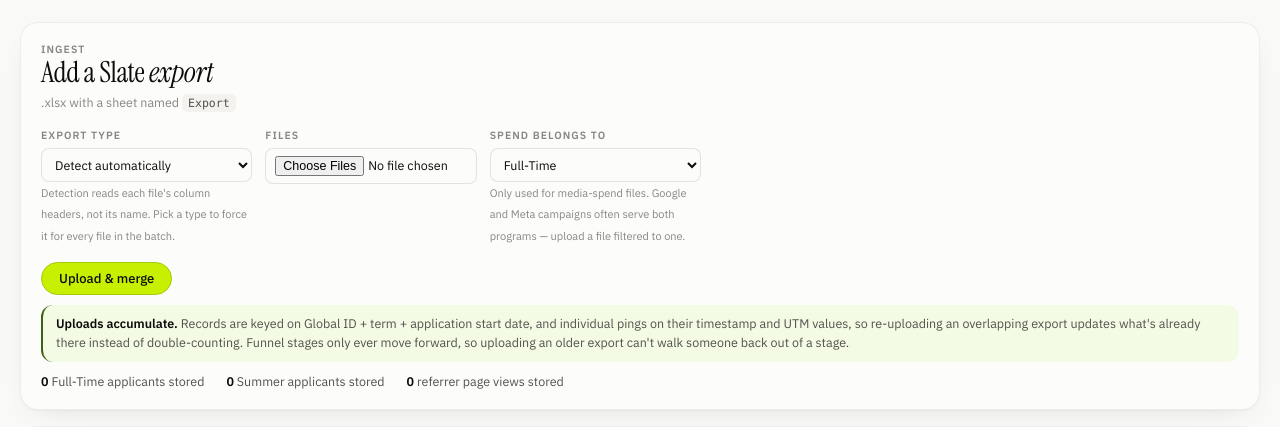
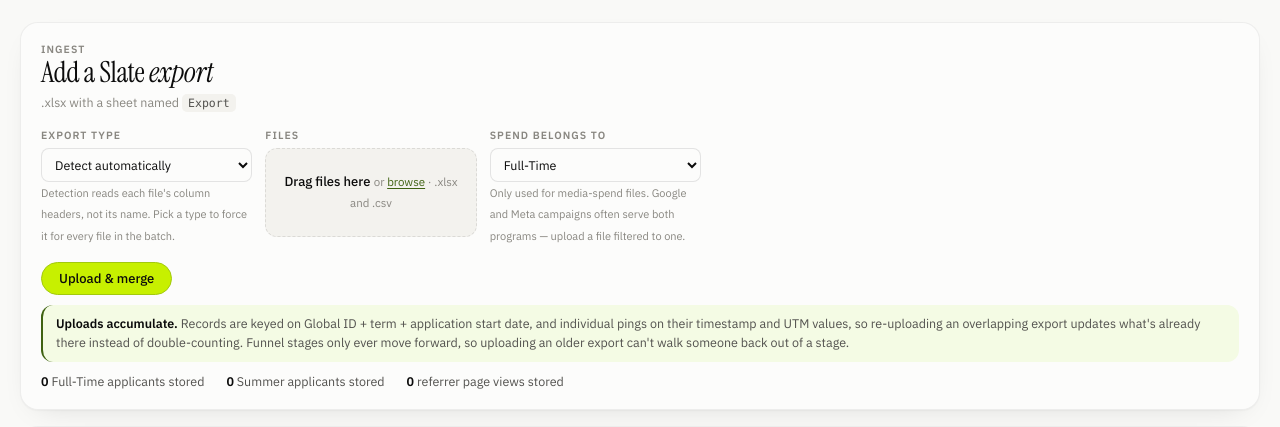
Before and after one commit to ericpavol/aada-funnel, a FastAPI app: page /uploads in a window 1280 px wide. Shown: the part 59-486 px from the top of the page. Run offline with FastAPI, Linux system fonts and the light colour scheme; data that the repository does not hold is empty.

Commit message:
Accept drag-and-drop on the uploads file field
The field is now a <label> drop zone wrapping the real file input rather
than a bare input. Clicking anywhere opens the picker natively, the input
stays focusable and submittable, and with JS off it is still a working
file picker -- the input is clipped, not display:none, so it keeps its
place in the focus order.

input.files is read-only, so a dropped file is written through a
DataTransfer. That keeps the plain multipart POST instead of moving to
fetch() and losing the no-JS path.

A drop replaces the selection rather than appending, matching the native
picker. Files that are not .xlsx/.csv are ignored with a count, and a
file dropped elsewhere on the page is swallowed so the browser does not
navigate away and lose the form.

Co-Authored-By: Claude Opus 5 <noreply@anthropic.com>

```diff
--- a/app/static/app.css
+++ b/app/static/app.css
@@ -759,3 +759,35 @@ code{font-family:ui-monospace,SFMono-Regular,Menlo,monospace;font-size:11.5px;
    the rail because they are not inside `.rail.split`. */
 .chip-split i.seg-0{background:var(--accent)}
 .chip-split i.seg-1{background:color-mix(in oklab,var(--accent) 42%,var(--accent-fg))}
+
+/* ==================== upload drop zone ====================
+   A <label>, so clicking anywhere opens the native picker and the real
+   <input type=file> stays in the DOM, focusable and submittable. The input is
+   clipped rather than display:none -- display:none would drop it out of the
+   focus order and break keyboard use. Drag-and-drop is layered on top in
+   uploads.html; with JS off this is still just a file picker. */
+.dropzone{position:relative;display:flex;flex-direction:column;align-items:center;
+  justify-content:center;gap:3px;padding:22px 16px;cursor:pointer;
+  border:1.5px dashed var(--ring);border-radius:var(--r-md);
+  background:var(--surface-2);text-align:center;
+  transition:border-color .15s,background .15s}
+.dropzone:hover{border-color:var(--ink-3);background:var(--surface-3)}
+/* Focus lives on the clipped input, so the ring has to be drawn by the label. */
+.dropzone:focus-within{border-color:var(--accent-strong);
+  box-shadow:0 0 0 3px var(--accent-wash)}
+/* Doubled class so the drag state cannot tie with :hover -- the pointer is
+   always over the zone while dragging onto it, so a tie would leave the two
+   states looking the same and there'd be no "yes, drop here" feedback. */
+.dropzone.over.over{border-color:var(--accent-strong);border-style:solid;
+  border-width:1.5px;background:var(--accent-wash-2);
+  box-shadow:inset 0 0 0 1px var(--accent-strong)}
+.dz-input{position:absolute;width:1px;height:1px;padding:0;margin:0;
+  overflow:hidden;clip:rect(0 0 0 0);clip-path:inset(50%);white-space:nowrap}
+.dz-main{font:500 13px/1.4 var(--f-ui);color:var(--ink)}
+.dz-sub{font:400 11.5px/1.4 var(--f-ui);color:var(--ink-3)}
+.dz-link{color:var(--accent-strong);text-decoration:underline;
+  text-underline-offset:2px}
+/* Pointer events off so dragging over the text does not fire dragleave on the
+   zone -- the child would become the event target and the counter would drift. */
+.dropzone.over .dz-main,.dropzone.over .dz-sub{pointer-events:none}
+.dz-warn{display:block;margin-top:6px;color:var(--delta-down)}
--- a/app/templates/uploads.html
+++ b/app/templates/uploads.html
@@ -49,12 +49,22 @@
         <span class="eyebrow">Files</span>
         {# `multiple`: a monthly refresh is usually several exports at once, and
            the old one-at-a-time form meant re-picking the type five times. #}
-        <input type="file" name="files" accept=".xlsx,.csv" required multiple
-               id="fileInput" aria-label="Export files">
+        {# A <label> wrapper, not a div: clicking anywhere in the zone opens the
+           picker natively, and the real <input> stays in the DOM and focusable,
+           so keyboard and screen-reader use are unchanged and the form still
+           works with JS off. Drag-and-drop is the enhancement on top. #}
+        <label class="dropzone" for="fileInput" id="dropZone">
+          <input type="file" name="files" accept=".xlsx,.csv" required multiple
+                 id="fileInput" aria-label="Export files" class="dz-input">
+          <span class="dz-main">Drag files here</span>
+          <span class="dz-sub">or <span class="dz-link">browse</span> ·
+            .xlsx and .csv</span>
+        </label>
         {# The native control truncates long names to "Ping Data - 2 Y...xlsx",
            which is unreadable when the only difference between two exports is
            the date stamp. List them in full instead. #}
         <ul class="filelist" id="fileList" hidden></ul>
+        <span class="hint dz-warn" id="dzWarn" hidden></span>
       </div>
       <div class="field">
         <span class="eyebrow">Spend belongs to</span>
@@ -97,8 +107,10 @@
 
     var input = document.getElementById("fileInput");
     var list = document.getElementById("fileList");
+    var zone = document.getElementById("dropZone");
     if (!input || !list) return;
-    input.addEventListener("change", function () {
+
+    function render() {
       var files = Array.prototype.slice.call(input.files || []);
       list.innerHTML = "";
       list.hidden = !files.length;
@@ -113,6 +125,66 @@
         size.textContent = kb;
         li.appendChild(size);
         list.appendChild(li);
+      });
+    }
+    input.addEventListener("change", render);
+
+    // Drag and drop. DataTransfer is how you write to input.files -- the
+    // property is otherwise read-only, and assigning the drop's own list
+    // directly does not work. Without this the form would have to be
+    // submitted by fetch(), which would lose the plain-POST fallback.
+    if (!zone || typeof DataTransfer === "undefined") return;
+
+    var ACCEPT = /\.(xlsx|csv)$/i;
+    var depth = 0;   // dragenter/leave fire per child element, so count them
+
+    function stop(e) { e.preventDefault(); e.stopPropagation(); }
+
+    ["dragenter", "dragover"].forEach(function (ev) {
+      zone.addEventListener(ev, function (e) {
+        stop(e);
+        e.dataTransfer.dropEffect = "copy";
+        if (ev === "dragenter") depth++;
+        zone.classList.add("over");
+      });
+    });
+    zone.addEventListener("dragleave", function (e) {
+      stop(e);
+      depth = Math.max(0, depth - 1);
+      if (!depth) zone.classList.remove("over");
+    });
+
+    zone.addEventListener("drop", function (e) {
+      stop(e);
+      depth = 0;
+      zone.classList.remove("over");
+
+      var dropped = Array.prototype.slice.call(e.dataTransfer.files || []);
+      var ok = dropped.filter(function (f) { return ACCEPT.test(f.name); });
+      var rejected = dropped.length - ok.length;
+
+      // Dropping REPLACES the selection rather than appending, matching what
+      // the native picker does -- an append would silently keep a file the
+      // user thought they had swapped out.
+      var dt = new DataTransfer();
+      ok.forEach(function (f) { dt.items.add(f); });
+      input.files = dt.files;
+      render();
+
+      var warn = document.getElementById("dzWarn");
+      if (warn) {
+        warn.hidden = !rejected;
+        warn.textContent = rejected
+          ? rejected + " file(s) ignored — only .xlsx and .csv are read."
+          : "";
+      }
+    });
+
+    // A file dropped ANYWHERE else would otherwise make the browser navigate
+    // away to it, losing the form.
+    ["dragover", "drop"].forEach(function (ev) {
+      document.addEventListener(ev, function (e) {
+        if (!zone.contains(e.target)) e.preventDefault();
       });
     });
   })();
```
Also changed, not shown: PROJECT.md (+21 -0 lines).
